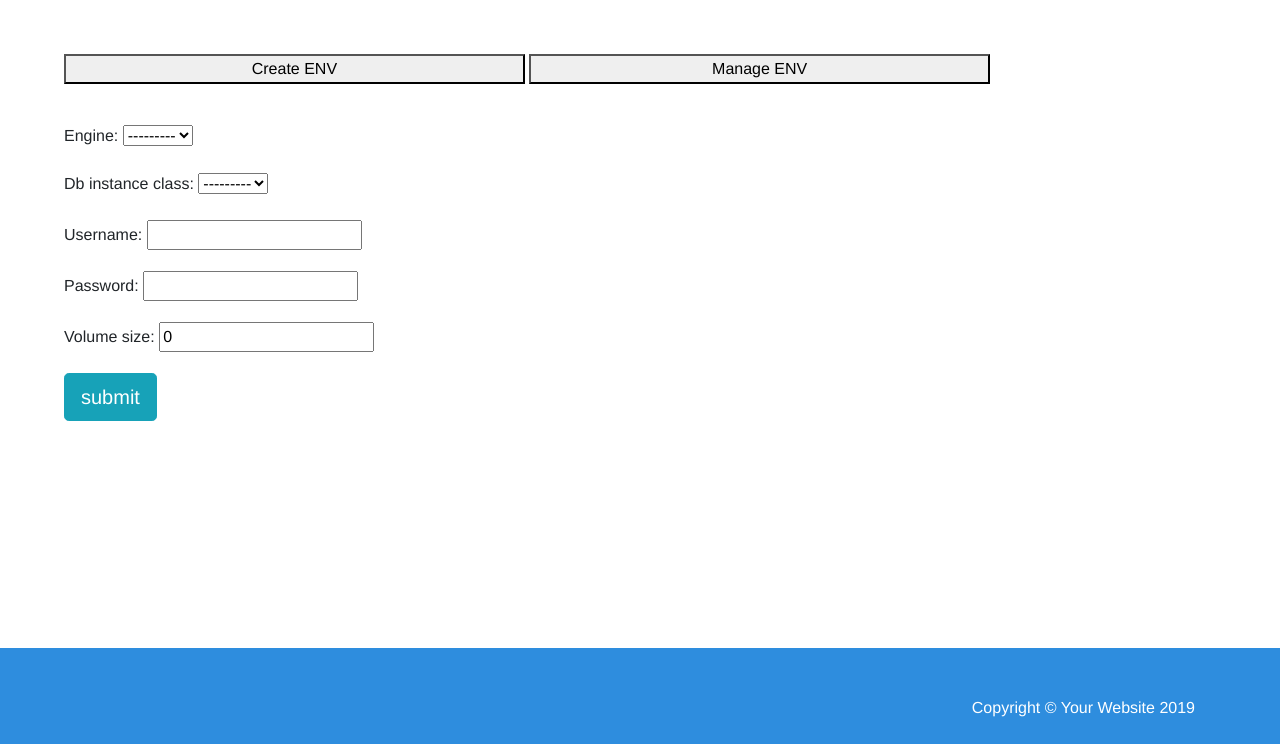
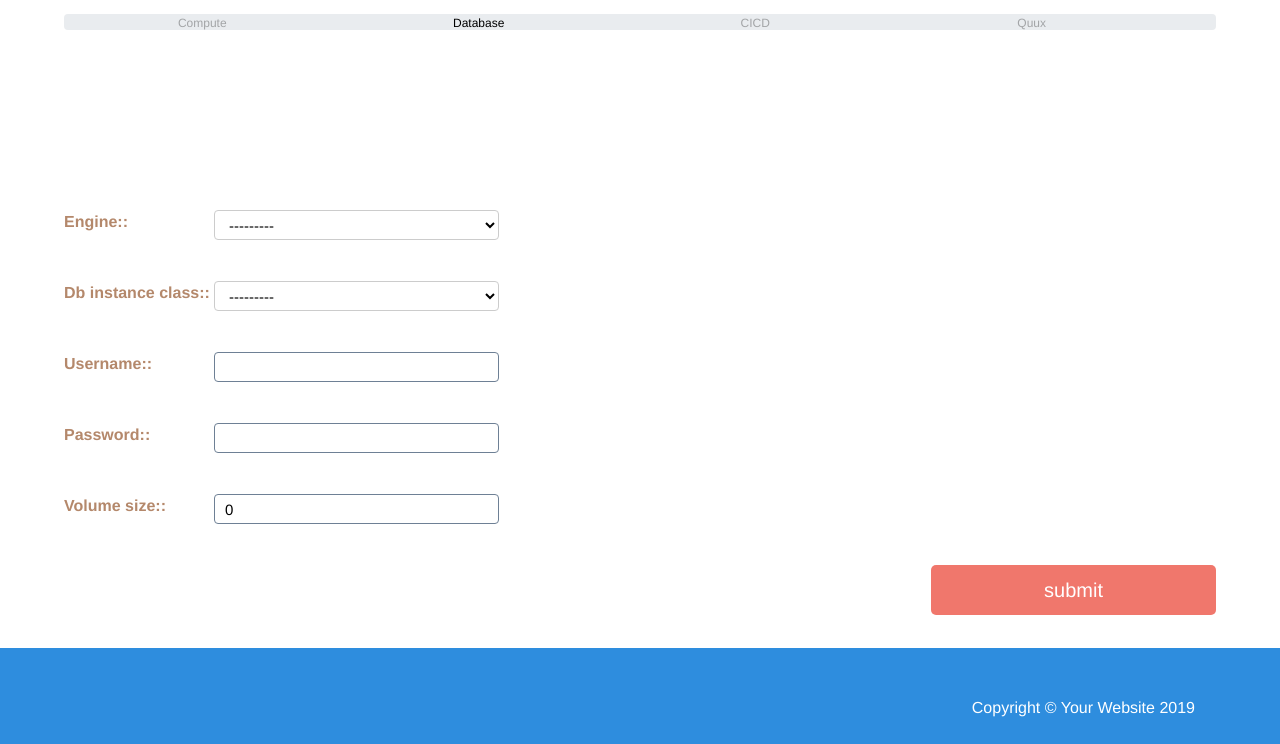
Before and after one commit to PatelFarhaan/Terraform-Integration-Platform, a Django app: page /aws/infradb/ in a window 1280 px wide. Shown: the part 56-800 px from the top of the page. Run offline with Django 3.2, Linux system fonts and the light colour scheme; some libraries are stand-ins or nearby versions.

Commit message:
css changes made

```diff
--- a/aws/views.py
+++ b/aws/views.py
@@ -256,44 +256,44 @@ def infraCompute(request):
 
         if form.is_valid():
             current_form = form.save(commit=False)
-            app_name = form.data['app_name']
-            app_id = AppsDescription.objects.get(name=app_name).id
-            current_form.app_id = app_id
-            current_form.save()
+            # app_name = form.data['app_name']
+            # app_id = AppsDescription.objects.get(name=app_name).id
+            # current_form.app_id = app_id
+            # current_form.save()
 
 
-            env_name = form.data['env_name']
-            new_env_name = ''.join(env_name.split())
+            # env_name = form.data['env_name']
+            # new_env_name = ''.join(env_name.split())
+            #
+            # env_id = InfraServiceInfo.objects.get(env_name=env_name).id
 
-            env_id = InfraServiceInfo.objects.get(env_name=env_name).id
+            # request.session['app_name'] = app_name
+            # request.session['app_id'] = app_id
+            # request.session['env_id'] = env_id
+            # request.session['env_name'] = new_env_name
+            # request.session['ins_type'] = form.data['instance_type']
+            # request.session['env_desc'] = form.data['description']
+            #
+            #
+            # try:
+            #     aws_home_folder_location = '/home/ec2-user/{ai}/{ei}/{en}'.format(ai=app_id,
+            #                                                                      ei=env_id,
+            #                                                                      en=new_env_name)
+            #
+            #     original_umask = os.umask(0)
+            #     os.makedirs(aws_home_folder_location, mode=0o777)
+            # finally:
+            #     os.umask(original_umask)
+            #
+            # ec2_json(form.data['instance_type'],
+            #          form.data['no_of_instance'],
+            #          form.data['stack'],
+            #          new_env_name,
+            #          app_name,
+            #          env_id,
+            #          aws_home_folder_location)
 
-            request.session['app_name'] = app_name
-            request.session['app_id'] = app_id
-            request.session['env_id'] = env_id
-            request.session['env_name'] = new_env_name
-            request.session['ins_type'] = form.data['instance_type']
-            request.session['env_desc'] = form.data['description']
-
-
-            try:
-                aws_home_folder_location = '/home/ec2-user/{ai}/{ei}/{en}'.format(ai=app_id,
-                                                                                 ei=env_id,
-                                                                                 en=new_env_name)
-
-                original_umask = os.umask(0)
-                os.makedirs(aws_home_folder_location, mode=0o777)
-            finally:
-                os.umask(original_umask)
-
-            ec2_json(form.data['instance_type'],
-                     form.data['no_of_instance'],
-                     form.data['stack'],
-                     new_env_name,
-                     app_name,
-                     env_id,
-                     aws_home_folder_location)
-
-            os.system('echo %s|sudo -S %s' % (None, 'sh /home/ec2-user/terraform-app.sh {} ec2'.format(aws_home_folder_location)))
+            # os.system('echo %s|sudo -S %s' % (None, 'sh /home/ec2-user/terraform-app.sh {} ec2'.format(aws_home_folder_location)))
 
             return HttpResponseRedirect(reverse("aws:infradb"))
 
@@ -311,19 +311,19 @@ def infradatabase(request):
 
         if form.is_valid():
             current_form = form.save(commit=False)
-            current_form.env_id = request.session['env_id']
-            current_form.save()
-
-            location = '/home/ec2-user/{ai}/{ei}/{en}'.format(ai=request.session['app_id'],
-                                                             ei=request.session['env_id'],
-                                                             en=request.session['env_name'])
-            db_json(form.data['engine'], form.data['db_instance_class'],
-                    form.data['volume_size'], form.data['username'],
-                    form.data['password'], request.session['app_name'],
-                    request.session['env_name'], request.session['env_id'],
-                    location)
-
-            os.system('echo %s|sudo -S %s' % (None, 'sh /home/ec2-user/terraform-app.sh {} rds'.format(location)))
+            # current_form.env_id = request.session['env_id']
+            # current_form.save()
+            #
+            # location = '/home/ec2-user/{ai}/{ei}/{en}'.format(ai=request.session['app_id'],
+            #                                                  ei=request.session['env_id'],
+            #                                                  en=request.session['env_name'])
+            # db_json(form.data['engine'], form.data['db_instance_class'],
+            #         form.data['volume_size'], form.data['username'],
+            #         form.data['password'], request.session['app_name'],
+            #         request.session['env_name'], request.session['env_id'],
+            #         location)
+            #
+            # os.system('echo %s|sudo -S %s' % (None, 'sh /home/ec2-user/terraform-app.sh {} rds'.format(location)))
 
             return HttpResponseRedirect(reverse("aws:infracicd"))
 
@@ -343,18 +343,18 @@ def infracicd(request):
 
         if form.is_valid():
             current_form = form.save(commit=False)
-            current_form.app_id = request.session['app_id']
-            current_form.save()
-
-            location = '/home/ec2-user/{ai}/{ei}/{en}'.format(ai=request.session['app_id'],
-                                                             ei=request.session['env_id'],
-                                                             en=request.session['env_name'])
-            cicd_json(request.session['app_name'], form.data['name'],
-                      request.session['env_name'], request.session['env_id'],
-                      form.data['name'], location)
-
-            os.system('echo %s|sudo -S %s' % (None, 'sh /home/ec2-user/terraform-app.sh {} cicd'.format(location)))
-            os.system('echo %s|sudo -S %s' % (None, 'sh /home/ec2-user/terraform-app.sh {} create'.format(location)))
+            # current_form.app_id = request.session['app_id']
+            # current_form.save()
+            #
+            # location = '/home/ec2-user/{ai}/{ei}/{en}'.format(ai=request.session['app_id'],
+            #                                                  ei=request.session['env_id'],
+            #                                                  en=request.session['env_name'])
+            # cicd_json(request.session['app_name'], form.data['name'],
+            #           request.session['env_name'], request.session['env_id'],
+            #           form.data['name'], location)
+            #
+            # os.system('echo %s|sudo -S %s' % (None, 'sh /home/ec2-user/terraform-app.sh {} cicd'.format(location)))
+            # os.system('echo %s|sudo -S %s' % (None, 'sh /home/ec2-user/terraform-app.sh {} create'.format(location)))
 
         return HttpResponseRedirect(reverse("aws:manageenv"))
 
--- a/static/css/small-business.css
+++ b/static/css/small-business.css
@@ -1,3 +1,4 @@
+
 /*!
  * Start Bootstrap - Small Business (https://startbootstrap.com/template-overviews/small-business)
  * Copyright 2013-2017 Start Bootstrap
@@ -212,3 +213,151 @@ margin: 15px;
 	background: #27AE60;
 	color: white;
 }
+
+
+
+
+
+
+
+
+
+
+
+
+
+
+
+label { color: #B4886B; font-weight: bold; display: block; width: 150px; float: left; }
+label:after { content: ": " }
+
+input, textarea, select {
+    width: 285px;
+    height: 30px;
+    margin-bottom: 25px;
+    padding-left:10px;
+    font-size: 15px;
+    background:#fff;
+    border: 1px solid #ccc;
+    border-radius: 4px;
+  }
+
+input, textarea, select :focus {
+      border-color:#6e8095;
+      outline: none;
+    }
+
+
+input[type="button"], input[type="submit"] {
+    width: 285px;
+    height: 50px;
+    padding: 0;
+    font-size: 20px;
+    color: #fff;
+    text-align: center;
+    background: #f0776c;
+    border: 0;
+    border-radius: 5px;
+    cursor: pointer;
+    outline:0;
+    float: right;
+  }
+
+  /* Progress Tracker v2 */
+ol.progress[data-steps="2"] li { width: 49%; }
+ol.progress[data-steps="3"] li { width: 33%; }
+ol.progress[data-steps="4"] li { width: 24%; }
+ol.progress[data-steps="5"] li { width: 19%; }
+ol.progress[data-steps="6"] li { width: 16%; }
+ol.progress[data-steps="7"] li { width: 14%; }
+ol.progress[data-steps="8"] li { width: 12%; }
+ol.progress[data-steps="9"] li { width: 11%; }
+
+.progress {
+    width: 100%;
+    list-style: none;
+    list-style-image: none;
+    margin: 20px 0 20px 0;
+    padding: 0;
+}
+
+.progress li {
+    float: left;
+    text-align: center;
+    position: relative;
+}
+
+.progress .name {
+    display: block;
+    vertical-align: bottom;
+    text-align: center;
+    /*margin-bottom: 1em;*/
+    color: black;
+    opacity: 0.3;
+}
+
+.progress .step {
+    color: black;
+    border: 3px solid silver;
+    /*background-color: silver;*/
+    border-radius: 50%;
+    line-height: 1.2;
+    width: 1.2em;
+    height: 1.2em;
+    display: inline-block;
+    z-index: 0;
+}
+
+.progress .step span {
+    opacity: 0.3;
+}
+
+.progress .active .name,
+.progress .active .step span {
+    opacity: 1;
+}
+
+.progress .step:before {
+    content: "";
+    display: block;
+    background-color: silver;
+    height: 0.4em;
+    width: 50%;
+    position: absolute;
+    bottom: 0.6em;
+    left: -10px;
+    z-index: -1;
+}
+
+.progress .step:after {
+    content: "";
+    display: block;
+    background-color: silver;
+    height: 0.4em;
+    width: 50%;
+    position: absolute;
+    bottom: 0.6em;
+    right: -10px;
+    z-index: -1;
+}
+
+.progress li:first-of-type .step:before {
+    display: none;
+}
+
+.progress li:last-of-type .step:after {
+    display: none;
+}
+
+.progress .done .step:before,
+.progress .done .step:after,
+.progress .active .step:before {
+    background-color: yellowgreen;
+}
+
+
+
+.progress .done .step,
+.progress .active .step {
+    border: 3px solid yellowgreen;
+}
--- a/templates/infradatabase.html
+++ b/templates/infradatabase.html
@@ -1,31 +1,79 @@
-{% extends "base.html" %}
+{% extends 'base.html' %}
+{{% block javascript %}
+<script>
+  /*
+  window.onload = function() {
+    if (window.jQuery) {
+        // jQuery is loaded
+        alert("Yeah!");
+    } else {
+        // jQuery is not loaded
+        alert("Doesn't Work");
+    }
+}*/
+
+  $("#id_appname").change(function () {
+    var appname = $(this).val();
+    //alert(appname);
+
+    $.ajax({
+      url: 'ajax/getenv/',
+      data: {
+        'appname': appname
+      },
+      dataType: 'json',
+      success: function (data) {
+        $('#id_envname')
+              .find('option')
+              .remove()
+              .end()
+              .append('<option value="" selected>---</option>');
+        $.each(data, function(k,v){
+          //alert(k + "= "+ v);
+          $.each(v["fields"], function(key,val){
+            if(key == "name"){
+            $('#id_envname')
+              .append('<option value="' + val +'">'+ val + '</option>');
+              //.val('whatever');
+            }
+            //alert(key + ": " + val);
+          });
+        });
+        //alert(data);
+      }
+    });
+  });
+</script>
+{% endblock %}
+
+
 {% block content %}
 
+<ol class="progress" data-steps="4">
+    <li class="done">
+        <span class="name">Compute</span>
+        <span class="step"><span>1</span></span>
+    </li>
+    <li class="active">
+        <span class="name">Database</span>
+        <span class="step"><span>2</span></span>
+    </li>
+    <li class="done">
+        <span class="name">CICD</span>
+        <span class="step"><span>3</span></span>
+    </li>
+    <li>
+        <span class="name">Quux</span>
+        <span class="step"><span>4</span></span>
+    </li>
+</ol>
 <p>&nbsp;</p>
-
-<a href="{% url 'aws:createenv' %}"><button class="button2">Create ENV</button></a>
-<a href="{% url 'aws:manageenv' %}"><button class="button2">Manage ENV</button></a>
-
 <p>&nbsp;</p>
-
-
-
-
-
-<form method="POST">
-      {{form.as_p}}
-      {% csrf_token %}
-      <input type="submit" class="btn btn-info btn-lg" data-toggle="modal" data-target="#myModal" name="" value="submit">
-      <div class="modal fade" id="myModal" role="dialog">
-        <div class="modal-dialog">
-            <div class="alert alert-success alert-dismissible">
-                <a  class="close" data-dismiss="modal" aria-label="close">&times;</a>
-                <strong>Success!</strong> App information stored Successfully.
-              </div>
-        </div>
-      </div>
-
-      </form>
-
-
-{% endblock %}
+<p>&nbsp;</p>
+<p>&nbsp;</p>
+   <form method="POST">
+       {% csrf_token %}
+       {{form.as_p}}
+       <input type="submit" value="submit">
+   </form>
+   {% endblock %}
```
Also changed, not shown: aws/models.py (+28 -29 lines), templates/infracicd.html (+75 -27 lines), templates/infraservice.html (+73 -92 lines), aws/migrations/0010_auto_20190209_0803.py (added), db.sqlite3.
